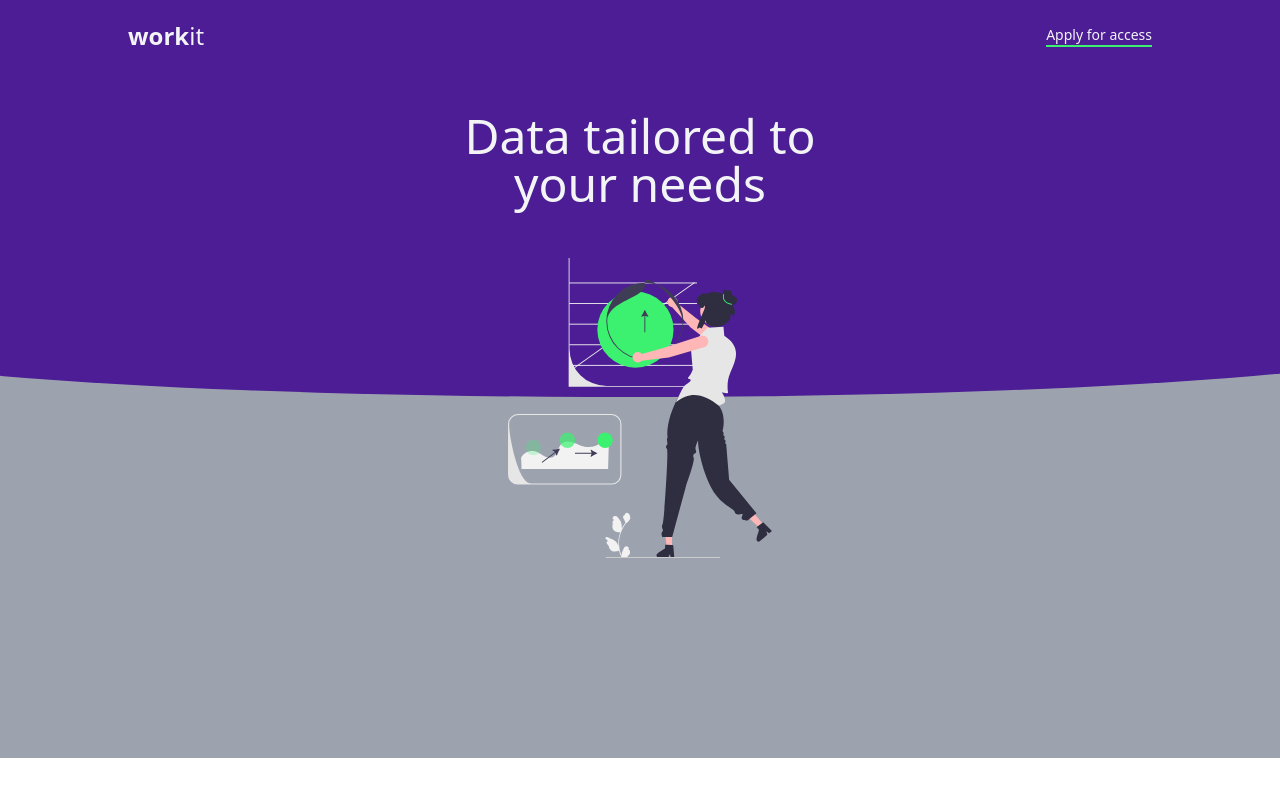
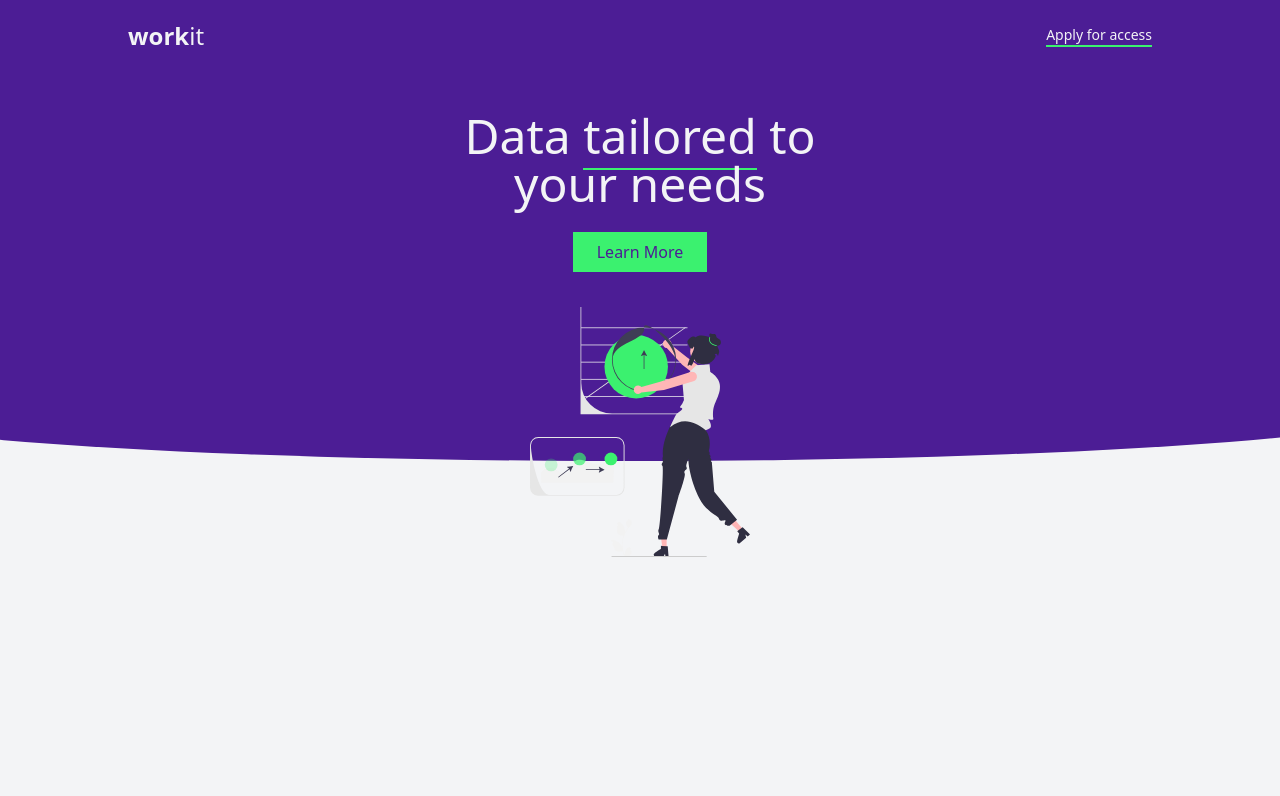
Before and after one commit to dominikjakobsze/Wrokit-landing-page--frontendmentor.io-, a website built with Vite: page frontend/app-vite/index.html in a window 1280 px wide. Built offline with nearby package versions, Linux system fonts and the light colour scheme.

Commit message:
hero section

```diff
--- a/frontend/app-vite/index.html
+++ b/frontend/app-vite/index.html
@@ -6,7 +6,7 @@
     <link href="./style.css" rel="stylesheet" />
   </head>
   <body>
-    <div class="w-full h-full max-w-screen flex flex-wrap flex-row items-start bg-gray-400">
+    <div class="w-full h-full max-w-screen flex flex-wrap flex-row items-start bg-gray-100 overflow-x-hidden">
 
       <navbar class="w-full flex flex-row justify-center text-gray-100 py-5 bg-violet-900">
         <section class="flex-[0_0_40%] flex flex-row flex-wrap justify-start font-bold text-2xl items-center">
@@ -19,16 +19,20 @@
 
       <section class="w-full flex flex-row flex-wrap justify-center items-start text-5xl text-gray-100 pt-10 bg-violet-900">
         <div class="w-[30%] text-center">
-          Data tailored to your needs
+          Data <span class="td-1">tailored</span> to your needs
         </div>
+        <div class="w-full pt-3 pb-3"></div>
+        <div class="bg-[#3bf16f] px-6 py-2 text-violet-900 text-base">Learn More</div>
         <div class="w-full h-[100px] relative">
-          <img class="w-full z-10 max-h-[300px] object-contain absolute top-[50%]" src="./public/images/report.svg" alt="report" />
+          <img class="w-full z-10 max-h-[250px] object-contain absolute top-[35%]" src="./public/images/report.svg" alt="report" />
         </div>
       </section>
 
       <section class="h-[100px] bg-violet-900 w-full cp-1"></section>
 
-      <section class="w-full h-[350px] bg-gray-400"></section>
+      <section class="w-full h-[450px] bg-gray-100"></section>
+
+      <section class="w-full h-[100px] bg-white cp-1 rotate-[180deg]"></section>
 
     </div>
     <script type="module" src="/main.js"></script>
```
